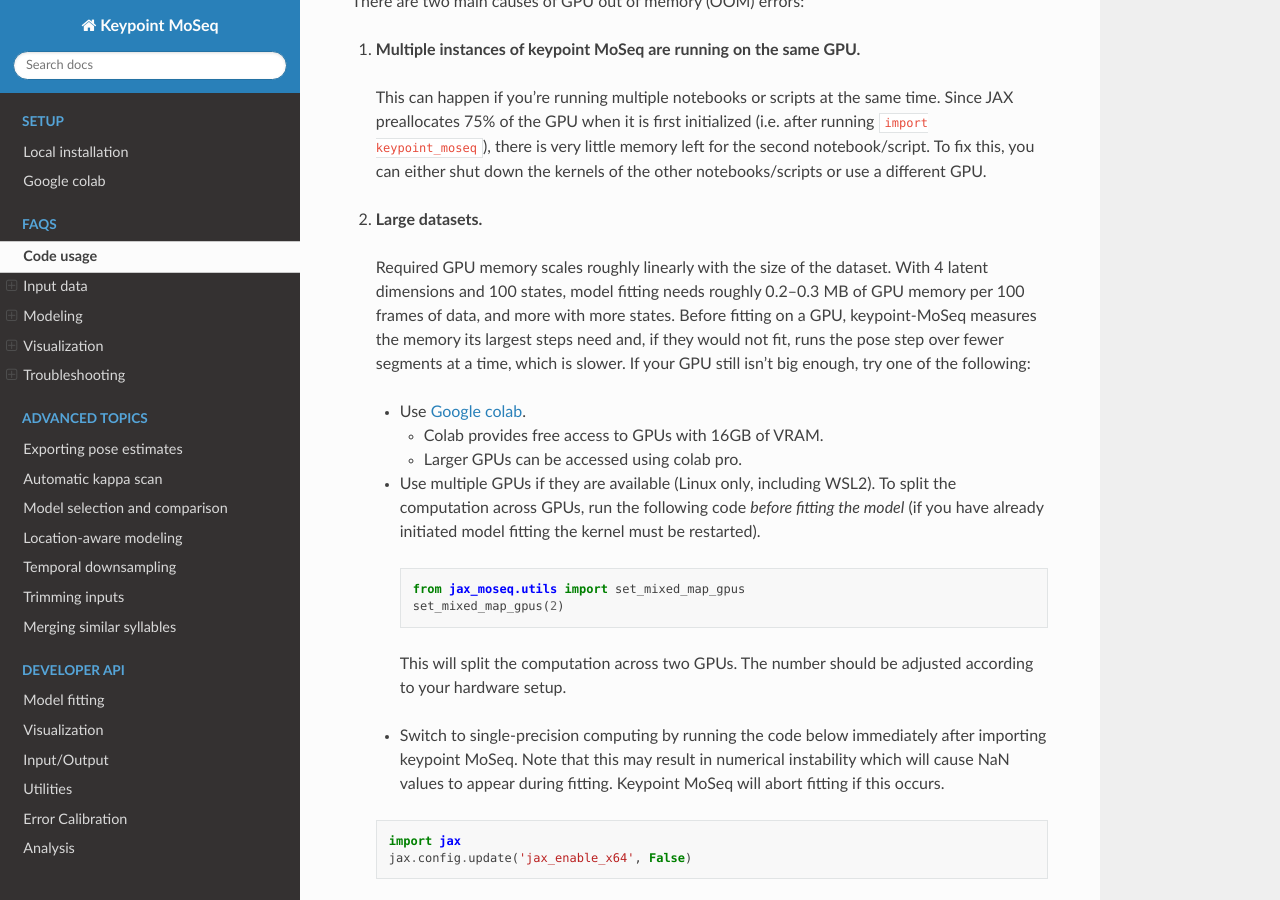
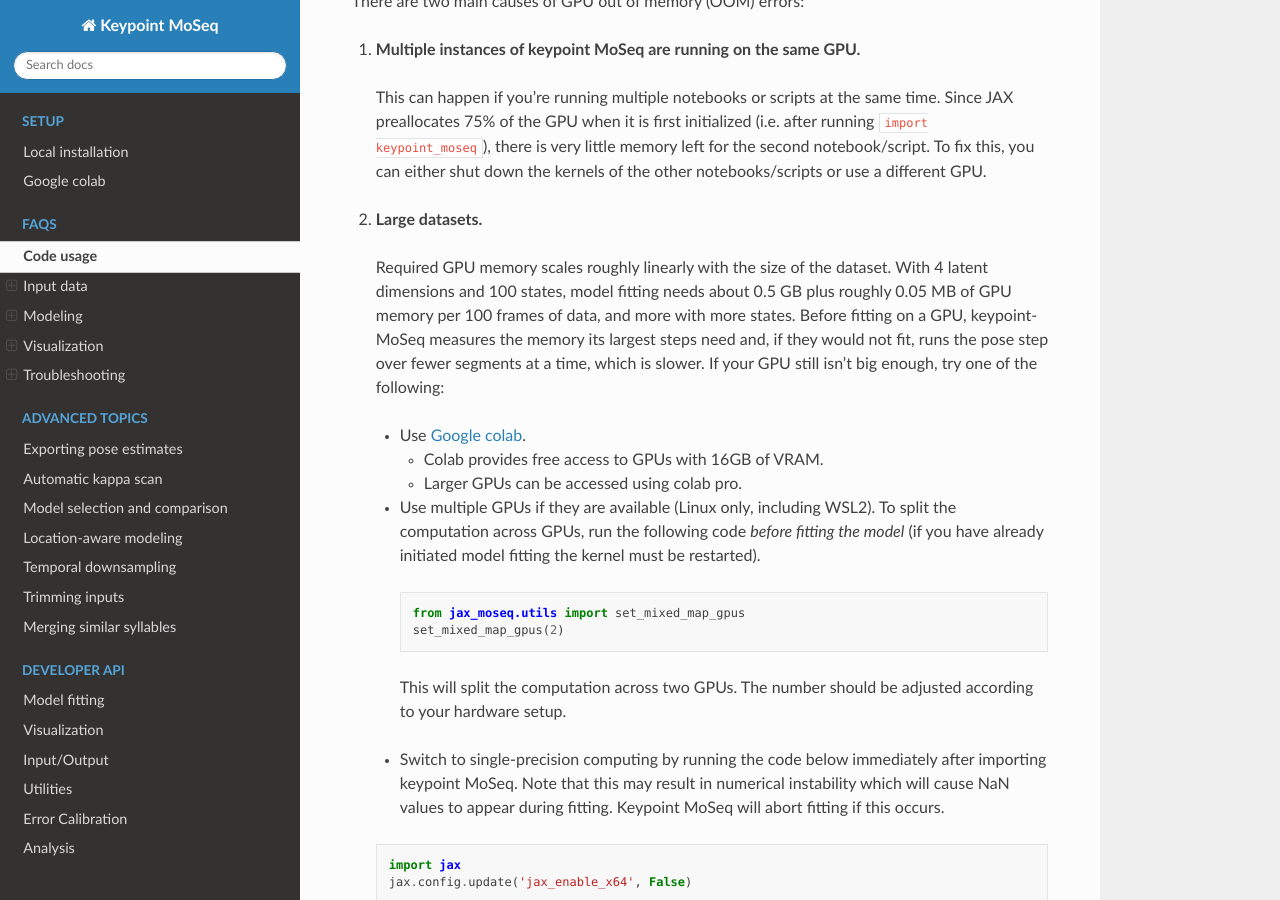
Before and after one commit to dattalab/keypoint-moseq, a Sphinx documentation site: the page built from docs/source/FAQs.rst, in a window 1280 px wide and 900 px high, scrolled down 13452 px. Built offline with Sphinx 7.4.7 and the Read the Docs theme 3.1.0, drawn with Linux system fonts in a browser that asks for light colours; pages that are not in the unit, such as notebooks, are missing from menus.

```diff
--- a/docs/source/FAQs.rst
+++ b/docs/source/FAQs.rst
@@ -485,7 +485,7 @@ There are two main causes of GPU out of memory (OOM) errors:
 
 2. **Large datasets.**
 
-  Required GPU memory scales roughly linearly with the size of the dataset. With 4 latent dimensions and 100 states, model fitting needs roughly 0.2–0.3 MB of GPU memory per 100 frames of data, and more with more states. Before fitting on a GPU, keypoint-MoSeq measures the memory its largest steps need and, if they would not fit, runs the pose step over fewer segments at a time, which is slower. If your GPU still isn't big enough, try one of the following:
+  Required GPU memory scales roughly linearly with the size of the dataset. With 4 latent dimensions and 100 states, model fitting needs about 0.5 GB plus roughly 0.05 MB of GPU memory per 100 frames of data, and more with more states. Before fitting on a GPU, keypoint-MoSeq measures the memory its largest steps need and, if they would not fit, runs the pose step over fewer segments at a time, which is slower. If your GPU still isn't big enough, try one of the following:
 
   - Use `Google colab <https://colab.research.google.com/github/dattalab/keypoint-moseq/blob/stable/docs/keypoint_moseq_colab.ipynb>`_.
 
```
